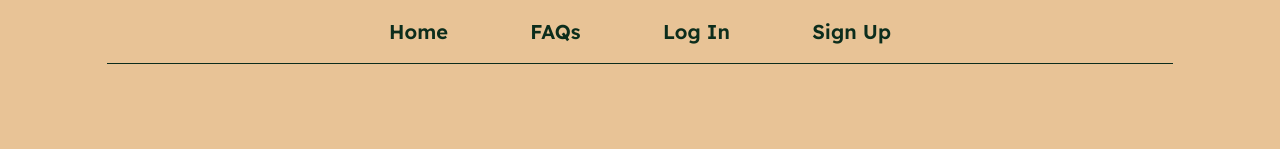
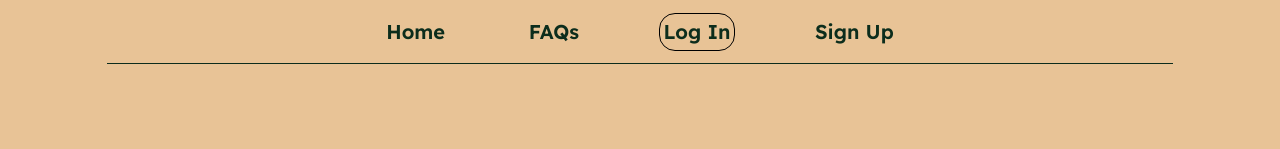
Before and after one commit to N1tingale/Year2Year, a React (Vite) app in the folder frontend/: page /login in a window 1280 px wide. Shown: the top 149 px of the page. Built offline with nearby package versions, Linux system fonts and the light colour scheme.

Commit message:
Navbar useLocation styling

```diff
--- a/frontend/src/App.jsx
+++ b/frontend/src/App.jsx
@@ -39,6 +39,9 @@ function App() {
         <Route path="/faq" Component={FAQ}>
           FAQ
         </Route>
+        <Route path="*" Component={Home}>
+          404
+        </Route>
       </Routes>
     </div>
   );
--- a/frontend/src/components/Navbar.jsx
+++ b/frontend/src/components/Navbar.jsx
@@ -7,23 +7,45 @@ export default function Navbar() {
     <div className="flex text-primaryColor justify-center">
       <div className="navbar bg-base-100 justify-evenly w-10/12 gap-4 border-b border-primary">
         <Link
-          className={`text-xl font-semibold ${
+          className={`text-xl font-semibold hover:font-bold rounded-2xl p-1 ${
             !localStorage.getItem("id") ? "ml-52" : "ml-0"
           }`}
           to="/"
+          style={{ border: location.pathname === "/" ? "1px solid black" : "" }}
         >
           Home
         </Link>
-        <Link className="text-xl font-semibold" to="/faq">
+        <Link
+          className="text-xl font-semibold hover:font-bold rounded-2xl p-1"
+          to="/faq"
+          style={{
+            border: location.pathname === "/faq" ? "1px solid black" : "",
+          }}
+        >
           FAQs
         </Link>
         {localStorage.getItem("id") && (
           <>
-            <Link className="text-xl font-semibold" to="/profile">
+            <Link
+              className="text-xl font-semibold hover:font-bold rounded-2xl p-1"
+              to="/profile"
+              style={{
+                border:
+                  location.pathname === "/profile" ? "1px solid black" : "",
+              }}
+            >
               Profile
             </Link>
             {localStorage.getItem("userType") === "student" && (
-              <Link className="text-xl font-semibold" to="/tutors-list">
+              <Link
+                className="text-xl font-semibold hover:font-bold rounded-2xl p-1"
+                to="/tutors-list"
+                style={{
+                  border: location.pathname.startsWith("/tutors-list")
+                    ? "1px solid black"
+                    : "",
+                }}
+              >
                 Tutors
               </Link>
             )}
@@ -32,10 +54,23 @@ export default function Navbar() {
         {!localStorage.getItem("id") ? (
           <>
             {" "}
-            <Link className="text-xl font-semibold" to="/login">
+            <Link
+              className="text-xl font-semibold hover:font-bold rounded-2xl p-1"
+              to="/login"
+              style={{
+                border: location.pathname === "/login" ? "1px solid black" : "",
+              }}
+            >
               Log In
             </Link>
-            <Link className="text-xl font-semibold mr-52" to="/signup">
+            <Link
+              className="text-xl font-semibold mr-52 hover:font-bold rounded-2xl p-1"
+              to="/signup"
+              style={{
+                border:
+                  location.pathname === "/signup" ? "1px solid black" : "",
+              }}
+            >
               Sign Up
             </Link>
           </>
@@ -45,7 +80,7 @@ export default function Navbar() {
               localStorage.clear();
               navigate("/");
             }}
-            className="text-xl font-semibold"
+            className="text-xl font-semibold hover:font-bold"
           >
             Log Out
           </button>
```
